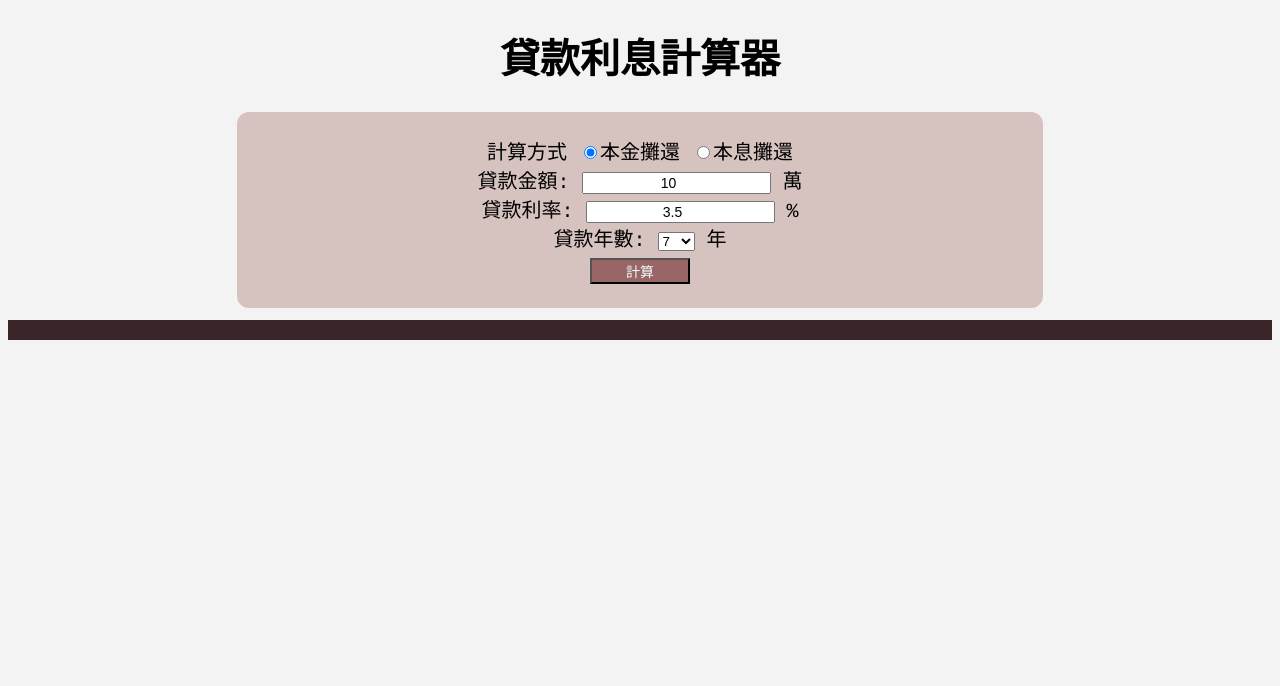
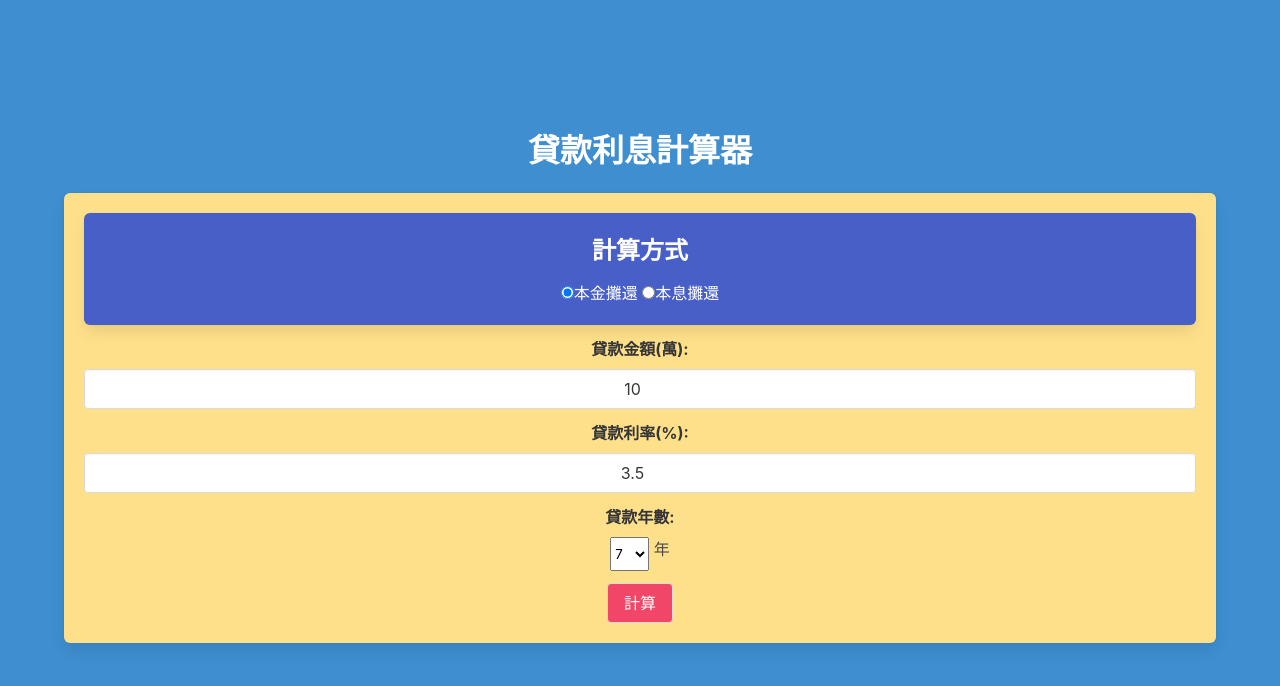
Before and after one commit to ichbinhan/loancalc, a plain HTML site: page index.html in a window 1280 px wide. Drawn offline with nearby package versions, Linux system fonts and the light colour scheme.

Commit message:
完成bulma初步設計

```diff
--- a/index.html
+++ b/index.html
@@ -5,32 +5,52 @@
     <meta charset="UTF-8">
     <meta name="viewport" content="width=device-width, initial-scale=1.0">
     <title>貸款利息計算</title>
-    <link rel="stylesheet" href="style.css">
+    <!-- link rel="stylesheet" href="style.css"-->
+    <link rel="stylesheet" href="https://cdn.jsdelivr.net/npm/bulma@0.9.4/css/bulma.min.css">
+    <style>
+        input {
+            text-align: center;
+        }
+    </style>
 </head>
 
 <body>
-    <h1>貸款利息計算器</h1>
-    <form>
-        <label for="">計算方式</label>
+    <section class="hero is-info is-fullheight">
+        <div class="hero-body">
+            <div class="container has-text-centered">
+                <p class="title">
+                    貸款利息計算器
+                </p>
+                <form class="box has-background-warning">
+                    <div class="field box has-background-link has-text-white">
+                        <label class="label is-size-4 has-text-white">計算方式</label>
+                        <div class="control">
                             <input type="radio" id="principal" name="repayment" checked>本金攤還
                             <input type="radio" id="interest" name="repayment">本息攤還
-        <br>
-        <label for="loanAmount">貸款金額:</label>
-        <input type="number" id="loanAmount" placeholder="請輸入金額" value="10">&nbsp;萬
-        <br>
-        <label for="interestRate">貸款利率:</label>
-        <input type="number" id="interestRate" step="0.1" value="3.5">&nbsp;%
-        <br>
-        <label for="loanYear">貸款年數:</label>
-        <select name="loanYear" id="loanYear">
+                        </div>
+                    </div>
+                    <div class="field">
+                        <label class="label" for="loanAmount">貸款金額(萬):</label>
+                        <input class="input" type="number" id="loanAmount" placeholder="請輸入金額" value="10">
+
+                    </div>
+                    <div class="field">
+                        <label class="label" for="interestRate">貸款利率(%):</label>
+                        <input class="input" type="number" id="interestRate" step="0.1" value="3.5">
+                    </div>
+                    <div class="field">
+                        <label class="label" for="loanYear">貸款年數:</label>
+                        <select class="select" name="loanYear" id="loanYear">
                             <option value="3">3</option>
                             <option value="5">5</option>
                             <option value="7" selected>7</option>
                             <option value="10">10</option>
                             <option value="20">20</option>
                         </select>&nbsp;年
-        <br>
-        <input type="button" value="計算" onclick="roanCalc()">
+
+                    </div>
+                    <input class="button has-background-danger has-text-white" type="button" value="計算"
+                        onclick="roanCalc()">
                 </form>
 
                 <div id="result"></div>
@@ -50,6 +70,12 @@
 
                     </tbody>
                 </table>
+
+            </div>
+
+        </div>
+    </section>
+
 
 
 
--- a/style.css
+++ b/style.css
@@ -37,7 +37,7 @@ input[type="button"] {
 
 #resultTable {
     width: 80%;
-    margin: 2px auto;
+    margin: 0px auto;
     border-collapse: collapse;
     font-size: 16px;
 
```
Lines whose indentation alone changed are shown as unchanged.
